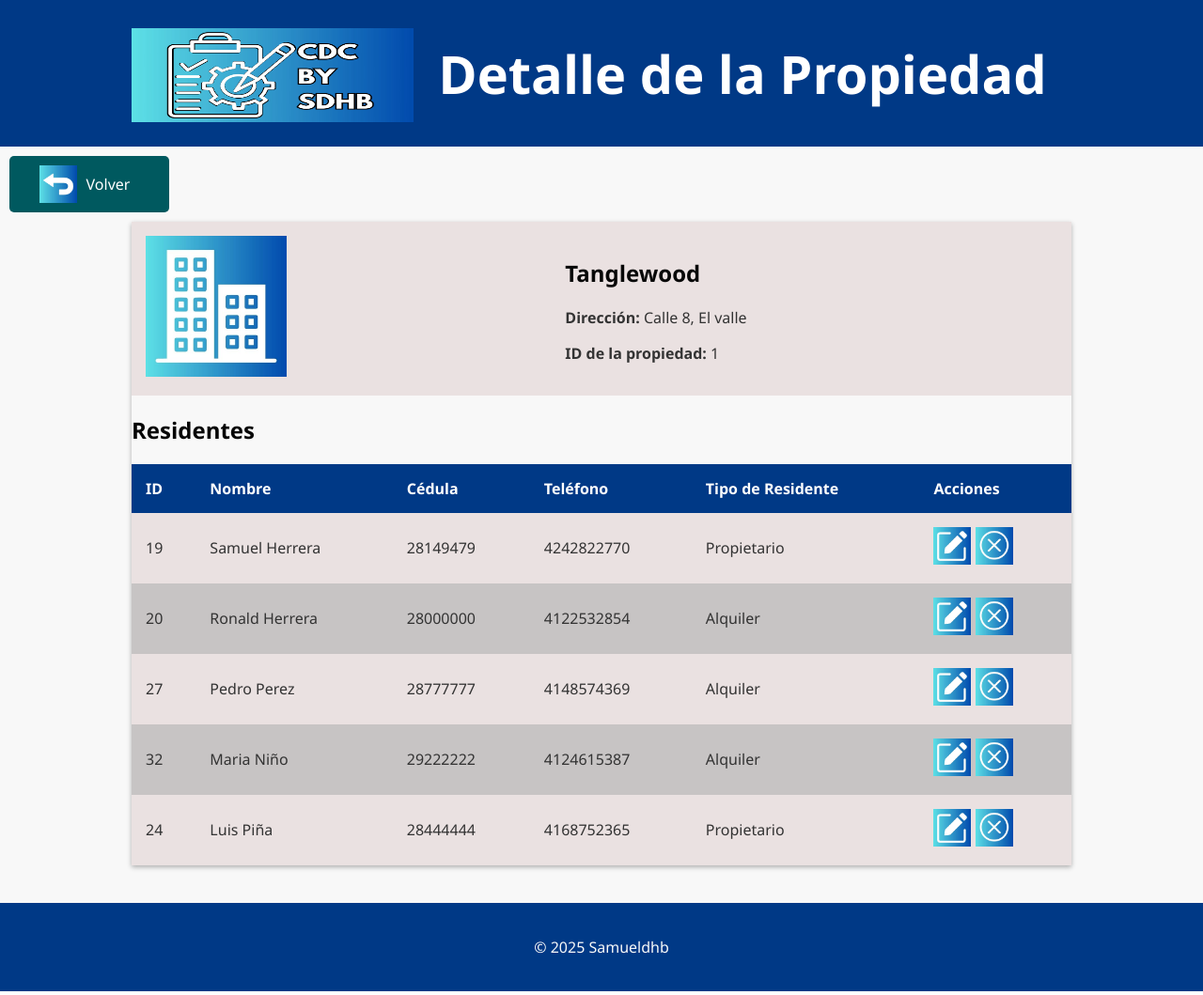
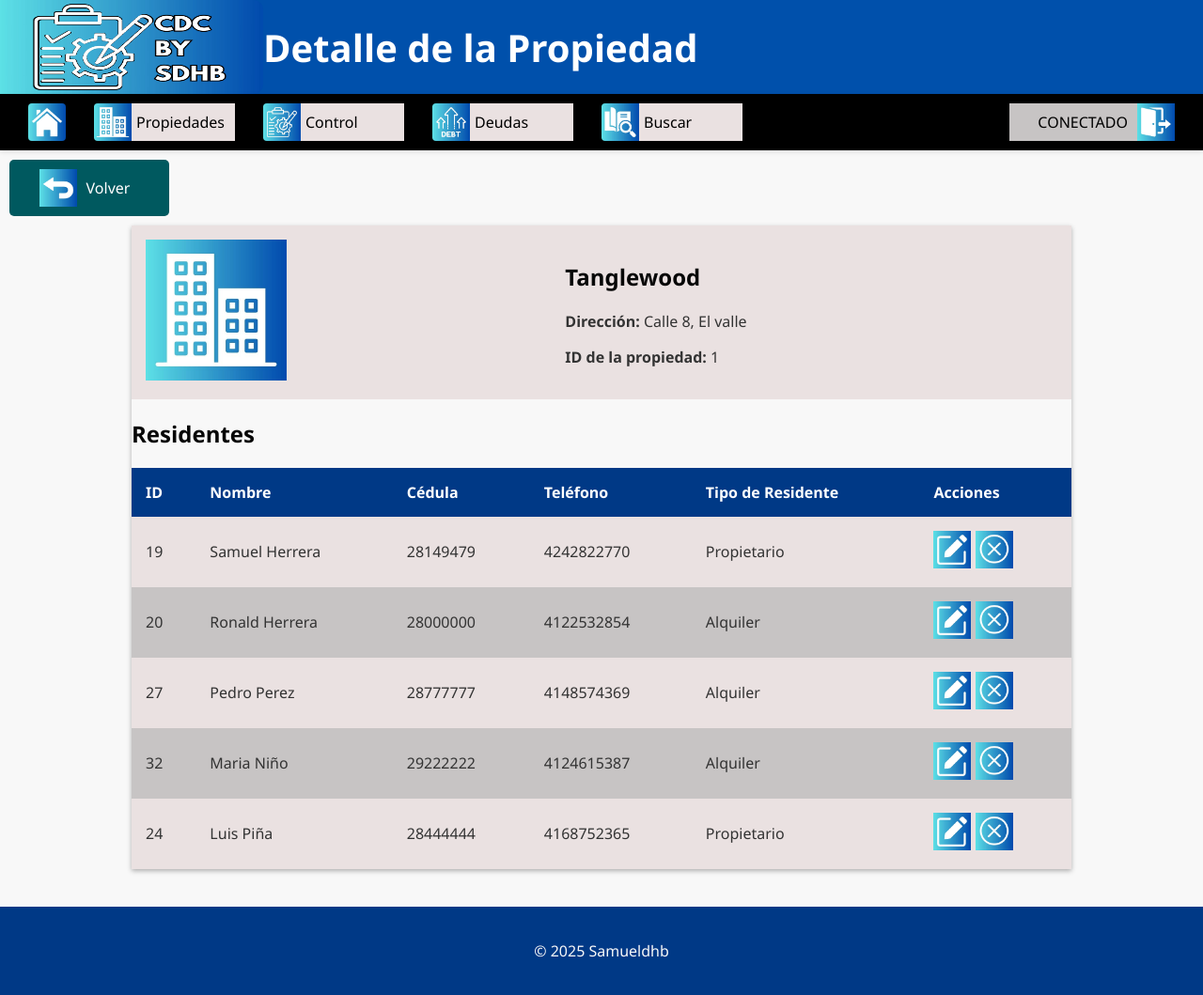
Before and after one commit to ronaldhab/CondoAdmin, a PHP site: page /propiedad.php?id=1 in a window 1280 px wide. Shown: the whole page at 94% size. Run offline with PHP 8.4, Linux system fonts and the light colour scheme; data comes from the database, SQL or seed files in the repository.

Commit message:
Refactor: Update multiple files for improved functionality and styling
- Updated PHP files for better logic and performance:
  - buscar.php
  - control.php
  - deudas.php
  - editar_residente.php
  - eliminar_residente.php
  - home.php
  - index.php
  - nav_home.php
  - propiedad.php
  - propiedades.php
- Improved user interface in crear_usuario.html
- Enhanced styles in style.css

```diff
--- a/buscar.php
+++ b/buscar.php
@@ -80,8 +80,8 @@ if (isset($_POST['buscar'])) {
 
 <body>
     <header>
-        <div class="container">
-            <a href="home.php">
+        <div>
+            <a class="header-container" href="home.php">
                 <img src="img/banner.jpg" class="logo">
                 <h1 class="title">Buscar Residente</h1>
             </a>
--- a/control.php
+++ b/control.php
@@ -96,8 +96,8 @@ if (isset($_POST['agregar'])) {
 
 <body>
     <header>
-        <div class="container">
-            <a href="home.php">
+        <div>
+            <a class="header-container" href="home.php">
                 <img src="img/banner.jpg" class="logo">
                 <h1 class="title">Control de Pagos</h1>
             </a>
--- a/deudas.php
+++ b/deudas.php
@@ -11,8 +11,8 @@
 <body>
 
     <header>
-        <div class="container">
-            <a href="home.php">
+        <div>
+            <a class="header-container" href="home.php">
                 <img src="img/banner.jpg" class="logo">
                 <h1 class="title">Gestión de Deudas</h1>
         </div>
--- a/home.php
+++ b/home.php
@@ -11,11 +11,11 @@
 <body>
 
     <header>
-        <div class="container">
-            <a href="home.php">
+        <div>
+            <a class="header-container" href="home.php">
                 <img src="img/banner.jpg" class="logo">
+                <h1 class="title">Control de Condominios</h1>
             </a>
-            <h1 class="title">Control de Condominios</h1>
         </div>
     </header>
 
--- a/index.php
+++ b/index.php
@@ -10,7 +10,7 @@
 
 <body>
     <header>
-        <div class="container">
+        <div class="header-container">
             <img src="img/banner.jpg" class="logo">
             <h1 class="title">Control de Condominios</h1>
         </div>
--- a/nav_home.php
+++ b/nav_home.php
@@ -1,7 +1,7 @@
 <nav>
     <div class="contenedor">
         <a href="home.php">
-            <div class="elemento-izquierda">
+            <div class="home btn">
                 <img class="home_symbol" src="img/home.jpg" width="40" height="40">
             </div>
         </a>
--- a/propiedad.php
+++ b/propiedad.php
@@ -49,13 +49,15 @@ $resultado_residentes = mysqli_query($cone, $sql_residentes);
 
 <body>
     <header>
-        <div class="container">
-            <a href="home.php">
+        <div>
+            <a class="header-container" href="home.php">
                 <img src="img/banner.jpg" class="logo">
                 <h1 class="title">Detalle de la Propiedad</h1>
             </a>
         </div>
     </header>
+
+    <?php include "nav_home.php"; ?>
 
     <main>
         <div class="contenedor">
--- a/propiedades.php
+++ b/propiedades.php
@@ -10,8 +10,8 @@
 
 <body>
     <header>
-        <div class="container">
-            <a href="home.php">
+        <div>
+            <a class="header-container" href="home.php">
                 <img src="img/banner.jpg" class="logo">
                 <h1 class="title">Gestión de Propiedades</h1>
         </div>
--- a/style.css
+++ b/style.css
@@ -1,39 +1,38 @@
-@font-face {
-  font-family: 'Chakra Petch';
-  src: url('fonts/ChakraPetch-Regular.ttf') format('truetype');
-  font-weight: normal;
-  font-style: normal;
-}
-
-body {
-  font-family: 'Chakra Petch';
-  margin: 0;
-  padding: 0;
-  background-color: #f8f8f8;
-  position: relative;
-  min-height: 100vh;
-}
-
 .container {
   max-width: 1000px;
   margin: 0 auto;
   padding: 20px;
 }
 
+.header-container {
+  display: flex;
+  align-items: center;
+  justify-content: space-between;
+  max-width: 1000px;
+  margin: 0;
+  padding: 0;
+  background-color: #0050ab; /* Color del banner */
+}
+
 header {
-  background-color: #003986;
+  display: flex;
+  justify-content: space-between;
+  background-color: #0050ab; /* Color del banner */
   color: #f8f8f8;
-  padding: 10px 0;
+  padding: 0;
 }
 
 .logo {
-  width: 300px;
+  border-top-right-radius: 10px;
+  border-bottom-right-radius: 10px;
+  width: 280px;
   height: 100px;
-  float: left;
+  padding: 0%;
+  margin: 0%;
 }
 
 .title {
-  font-size: 3.5rem;
+  font-size: 2.5rem;
   color: #ffffff;
   text-align: center;
   margin: 10px 0;
@@ -41,9 +40,13 @@ header {
 }
 
 nav {
-  background-color: #00595f;
+  position: sticky;
+  top: 0;
+  z-index: 1000; /* Asegura que el header esté por encima de otros elementos */
+  background-color: #000000;
   color: #003986;
   padding: 10px 0;
+  box-shadow: 0 2px 5px rgba(0, 0, 0, 0.1); /* Opcional: agrega una sombra para destacar el header */
 }
 
 .home_symbol {
@@ -72,7 +74,7 @@ nav {
 }
 
 body {
-  font-family: 'Segoe UI', Tahoma, Geneva, Verdana, sans-serif;
+  font-family: 'Segoe UI', Tahoma, Verdana, sans-serif;
   margin: 0;
   padding: 0;
   background-color: #f4f6f8;
@@ -271,7 +250,7 @@ a {
   align-items: center;
 }
 
-.elemento-izquierda {
+.home {
   display: flex;
   align-items: center;
   margin-left: 30px;
@@ -487,6 +467,7 @@ select {
 }
 
 footer {
+  position: relative;
   background-color: #003986;
   color: #f8f8f8;
   text-align: center;
```
Also changed, not shown: other parts of style.css (+3 -26 lines), crear_usuario.html (+34 -19 lines), editar_residente.php (+6 -2 lines), eliminar_residente.php (+6 -2 lines).
